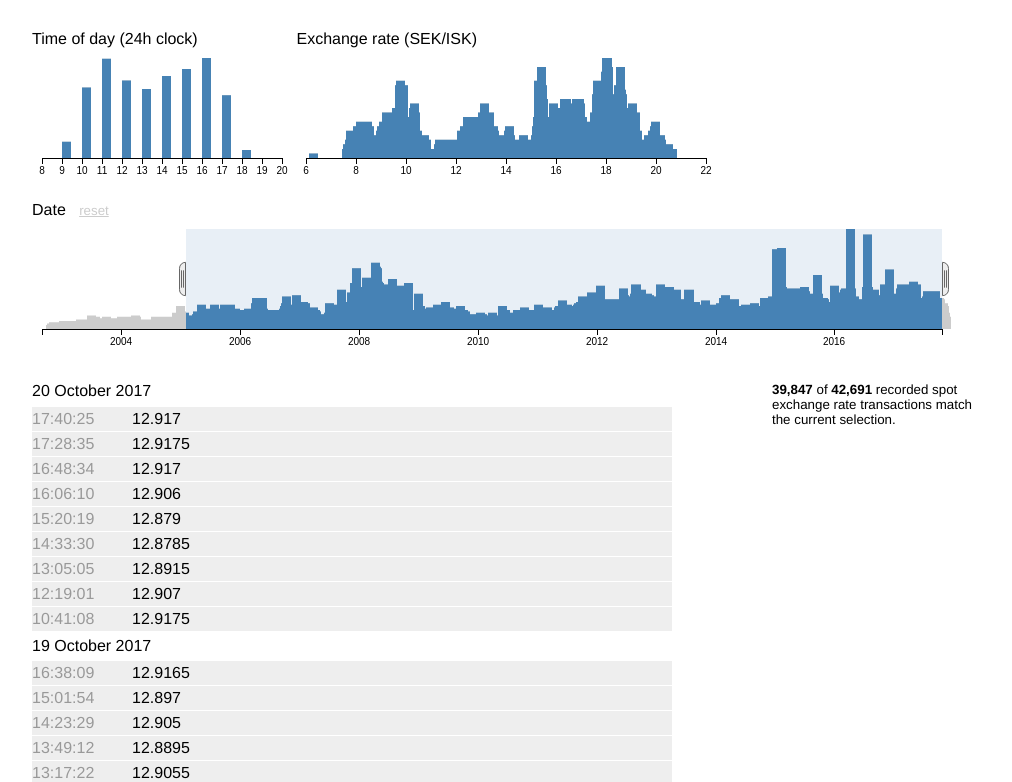
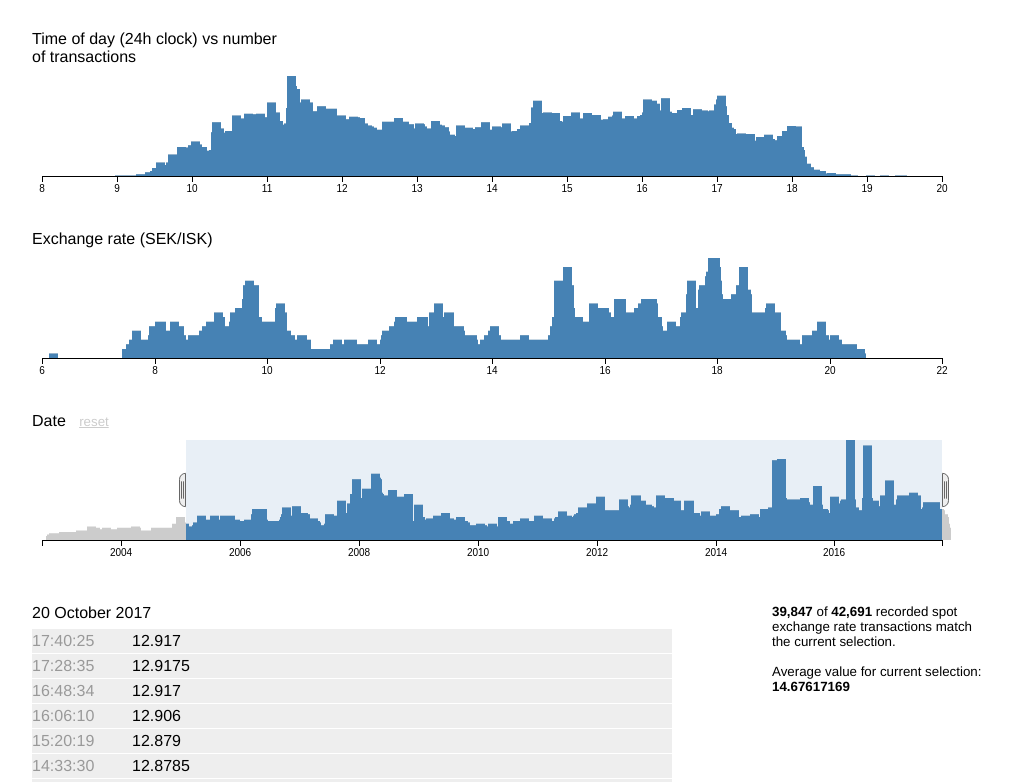
Before and after one commit to gautsson/exchange-rate-analysis, a plain HTML site: page crossfilter/index.html in a window 1280 px wide. Shown: the part 167-949 px from the top of the page, without its empty margins (128-1140 px from the left). Drawn offline with Linux system fonts and the light colour scheme.

Commit message:
crossfilter work

```diff
--- a/crossfilter/crossfilter_logic.js
+++ b/crossfilter/crossfilter_logic.js
@@ -1,12 +1,11 @@
-  // (It's CSV, but GitHub Pages only gzip's JSON at the moment.)
-  // d3.csv("transactions-3m.json", function(error, transactions) {
 d3.csv("landsbanki_sek_isk.csv", function (error, transactions) {
 
     // Various formatters.
     var formatNumber = d3.format(",d"),
-          formatChange = d3.format("+,d"),
         formatDate = d3.time.format("%d %B %Y"),
         formatTime = d3.time.format("%H:%M:%S");
+
+    var formatAverage = d3.format(".8f");
 
     // A nest operator, for grouping the transaction list.
     var nestByDate = d3.nest()
@@ -21,6 +20,7 @@
         d.exchange_rate = +d.exchange_rate;
     });
 
+
     // Create the crossfilter for the relevant dimensions and groups.
     var transaction = crossfilter(transactions),
         all = transaction.groupAll(),
@@ -28,16 +28,25 @@
             return d.date;
         }),
         dates = date.group(d3.time.day),
+
         hour = transaction.dimension(function (d) {
             return d.date.getHours() + d.date.getMinutes() / 60;
         }),
-          hours = hour.group(Math.floor),
+        // hours = hour.group(Math.floor),
+        hours = hour.group(),
+
         exchange_rate = transaction.dimension(function (d) {
             return d.exchange_rate;
         }),
         exchange_rates = exchange_rate.group(function (d) {
             return d;
         });
+
+    var exchange_rate_sum = transaction.groupAll().reduceSum(function (d) {
+        return d.exchange_rate;
+    })
+
+
 
     var charts = [
 
@@ -46,14 +55,14 @@
             .group(hours)
                 .x(d3.scale.linear()
                 .domain([8, 20])
-              .rangeRound([0, 10 * 24])),
+                .rangeRound([0, 10 * 90])),
 
         barChart()
             .dimension(exchange_rate)
             .group(exchange_rates)
             .x(d3.scale.linear()
                 .domain([6, 22])
-              .rangeRound([0, 10 * 40])),
+                .rangeRound([0, 10 * 90])),
 
         barChart()
             .dimension(date)
@@ -94,16 +103,20 @@
     function renderAll() {
         chart.each(render);
         list.each(render);
+
         d3.select("#active").text(formatNumber(all.value()));
+
+        console.log(exchange_rate_sum.value())
+        var averageRate = exchange_rate_sum.value() / all.value();
+        if (averageRate === Infinity || averageRate === -Infinity) {
+            d3.select("#average").text("No values selected");
+        } else {
+            d3.select("#average").text(formatAverage(averageRate));
         }
 
-      // Like d3.time.format, but faster.
+    }
+
     function parseDate(d) {
-          // return new Date(2001,
-          //     d.substring(0, 2) - 1,
-          //     d.substring(2, 4),
-          //     d.substring(4, 6),
-          //     d.substring(6, 8));
         return new Date(d);
     }
 
@@ -172,7 +185,7 @@
         var margin = {
             top: 10,
             right: 10,
-                  bottom: 20,
+            bottom: 50,
             left: 10
         },
             x,
--- a/crossfilter/index.html
+++ b/crossfilter/index.html
@@ -11,7 +11,7 @@
 
   <div id="charts">
     <div id="hour-chart" class="chart">
-      <div class="title">Time of day (24h clock)</div>
+      <div class="title">Time of day (24h clock) vs number of transactions</div>
     </div>
     <div id="exchange_rate-chart" class="chart">
       <div class="title">Exchange rate (SEK/ISK)</div>
@@ -27,7 +27,12 @@
     </b> of
     <b>
       <span id="total">-</span>
-    </b> recorded spot exchange rate transactions match the current selection.</aside>
+    </b> recorded spot exchange rate transactions match the current selection.
+    <br><br>
+    Average value for current selection:<b>
+      <span id="average">-</span>
+    </b>
+  </aside>
 
   <div id="lists">
     <div id="transaction-list" class="list"></div>
```
Lines whose indentation alone changed are shown as unchanged.
